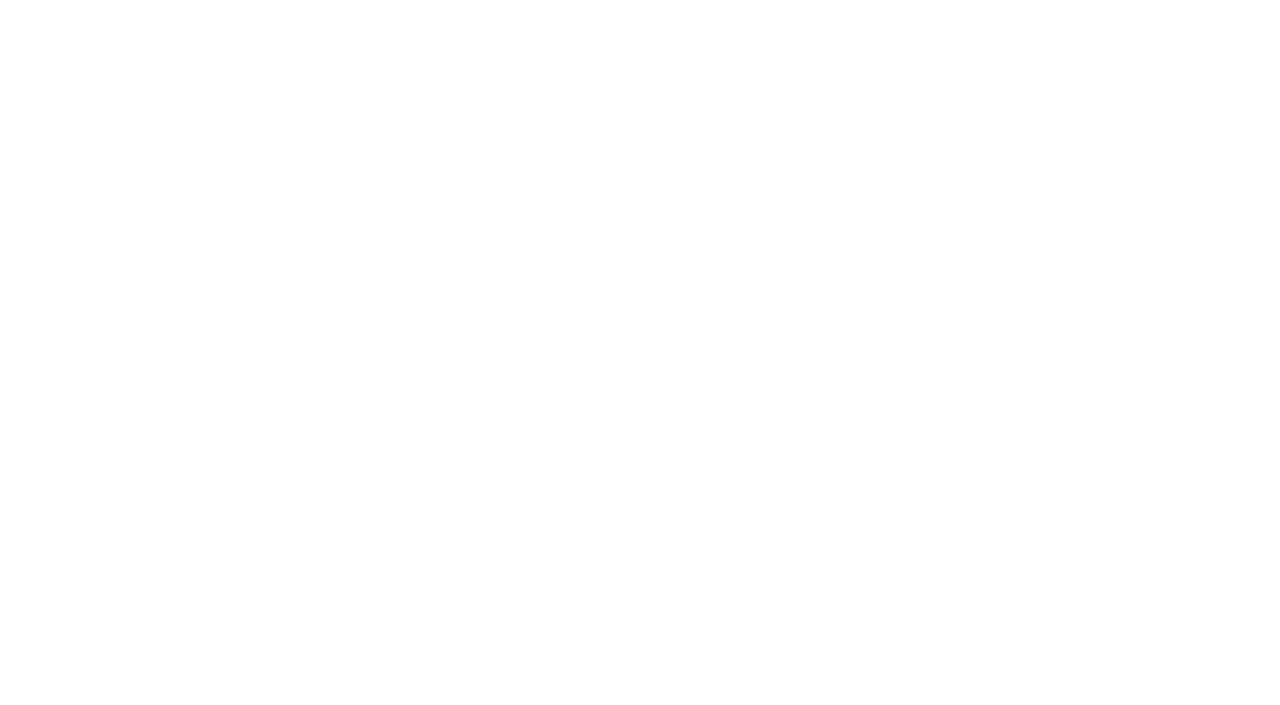
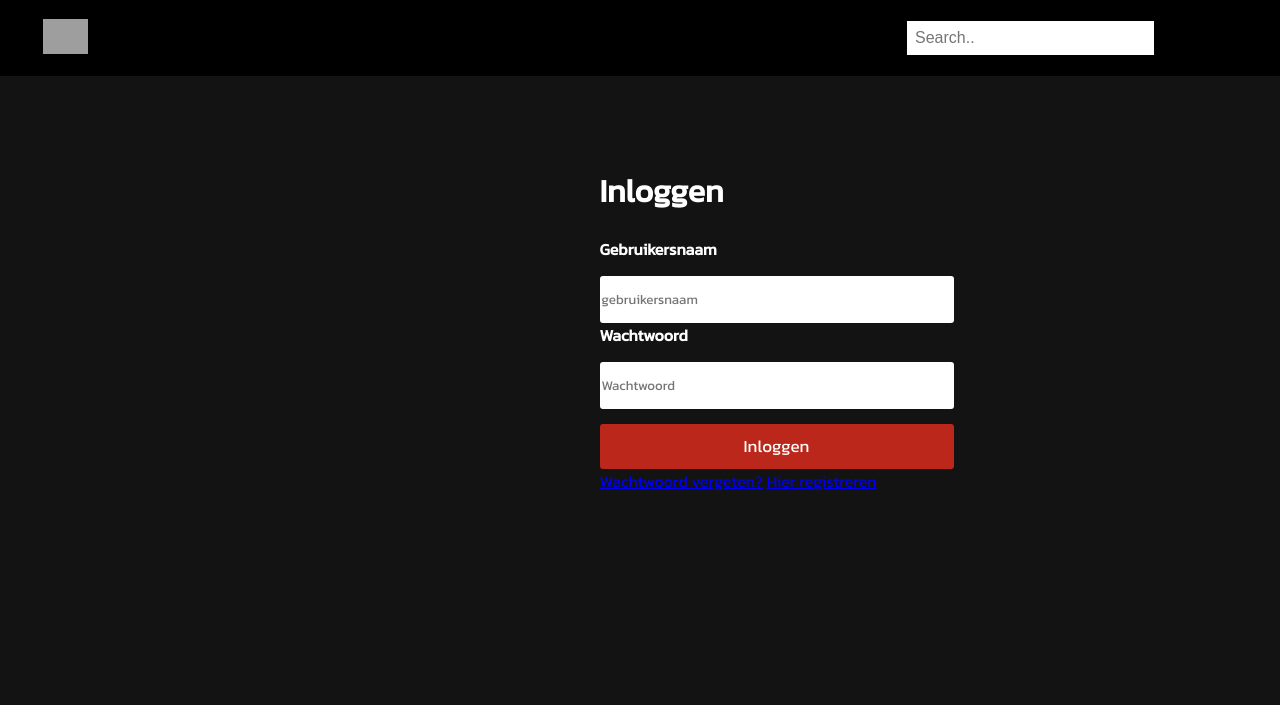
Before and after one commit to Firey-event559/Project-5, a PHP site: page /inloggen.php in a window 1280 px wide. Before the commit the part shown is empty. Shown: the top 705 px of the page. Run offline with PHP 8.4, Linux system fonts and the light colour scheme; grey boxes are pictures that could not be loaded.

Commit message:
inlogpagina-bijgewerkt

```diff
--- a/Code/inloggen.php
+++ b/Code/inloggen.php
@@ -1 +1,34 @@
-<?php
+<!DOCTYPE html>
+<html lang="en">
+<head>
+    <meta charset="UTF-8">
+    <meta name="viewport" content="width=device-width, initial-scale=1.0">
+    <link rel="stylesheet" href="main.css">
+    <link rel="preconnect" href="https://fonts.googleapis.com">
+    <link rel="preconnect" href="https://fonts.gstatic.com" crossorigin>
+    <link href="https://fonts.googleapis.com/css2?family=Kanit&display=swap" rel="stylesheet">
+    <title>Document</title>
+</head>
+<body>
+<?php include 'nav.php'; ?>
+
+<div class="container">
+    <form method="POST" action="">
+        <h1>Inloggen</h1>
+        <label for="user"><b>Gebruikersnaam</b></label>
+        <input type="text" placeholder="gebruikersnaam" id="user" name="username" required>
+
+        <label for="password"><b>Wachtwoord</b></label>
+        <input type="password" placeholder="Wachtwoord" id="password" name="password" required>
+
+        <button type="submit">Inloggen</button>
+
+        <div class="options">
+            <a href="#">Wachtwoord vergeten?</a>  <a href="#">Hier registreren</a>
+        </div>
+
+    </form>
+</div>
+
+</body>
+</html>
--- a/Code/main.css
+++ b/Code/main.css
@@ -82,3 +82,39 @@ input.submit_account{
 input.submit_accountw:hover{
   cursor: pointer;
 }
+
+
+.container {
+    margin-top: 70px;
+    margin-left: 600px;
+    align-items: center;
+    height: 560px;
+    width: 353px;
+    display: flex;
+    flex-direction: column;
+    color: white;
+    font-family: 'Kanit', sans-serif;
+}
+
+input[type=text], input[type=password] {
+    border-radius: 3px;
+    border-style: none;
+    font-family: 'Kanit', sans-serif;
+    margin-top: 15px;
+    width: 350px;
+    height: 45px;
+
+}
+button[type=submit] {
+    font-size: 17px;
+    font-family:'Kanit', sans-serif;
+    border-style: none;
+    color: white;
+    border-radius: 3px;
+    background-color: #BB271A;
+    align-content: center;
+    width: 354px;
+    height: 45px;
+    margin-top: 15px;
+    cursor: pointer;
+}
```
